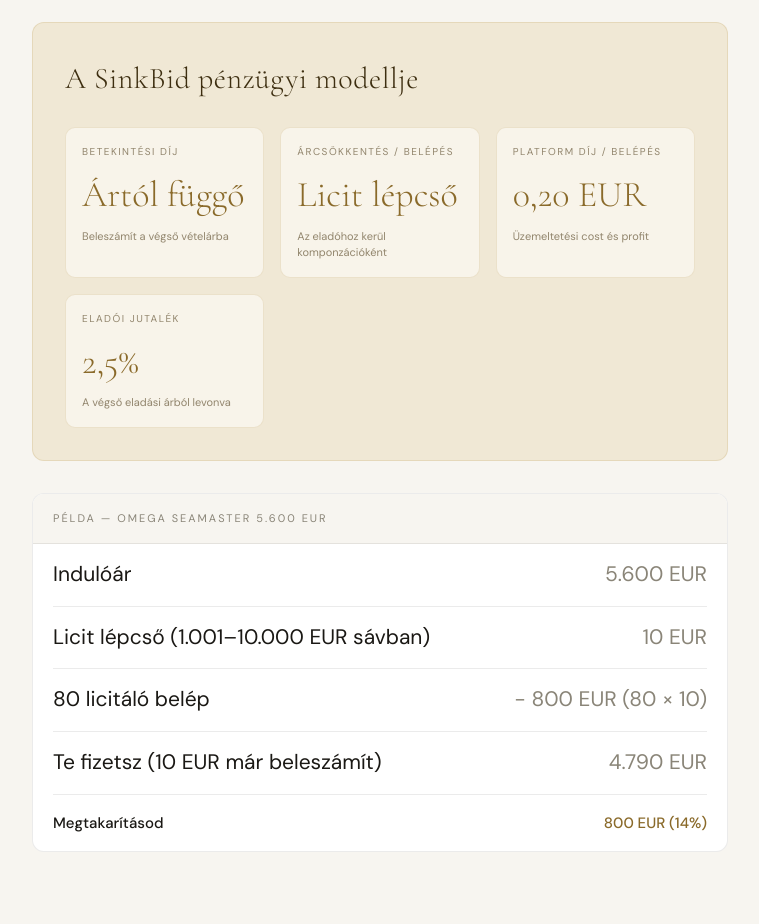
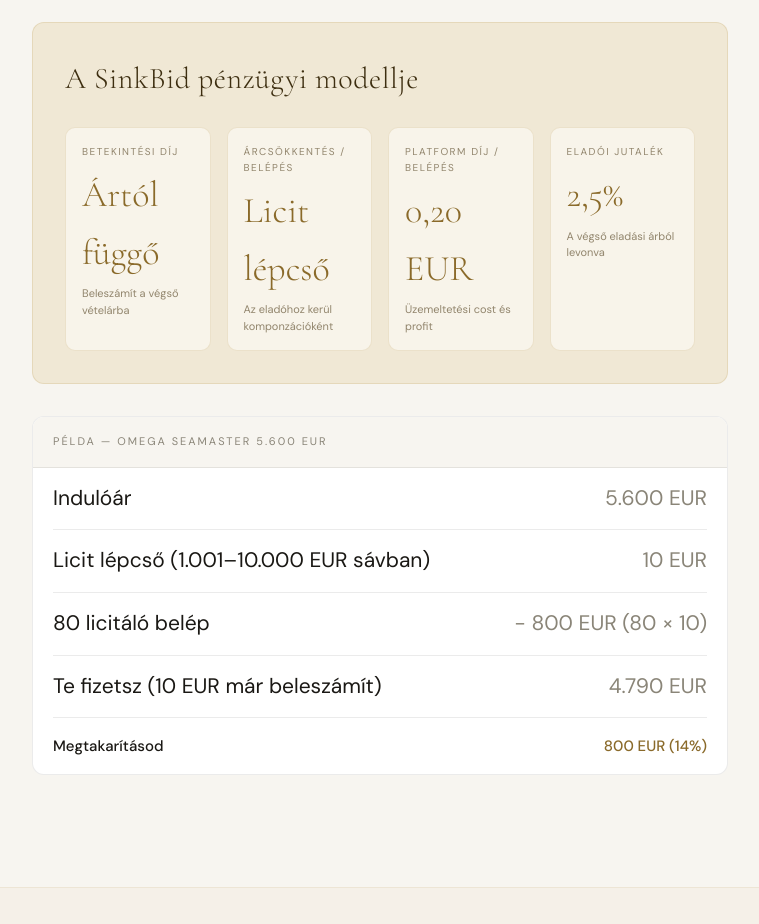
Before and after one commit to istvanlaha/SinkBid, a React (Vite) app: page /how in a window 1280 px wide. Shown: the part 1980-2904 px from the top of the page, without its empty margins (260-1019 px from the left). Built offline with nearby package versions, Linux system fonts and the light colour scheme.

Commit message:
Update HowItWorks.module.css

```diff
--- a/src/pages/HowItWorks.module.css
+++ b/src/pages/HowItWorks.module.css
@@ -123,7 +123,7 @@
 
 .modelGrid {
   display: grid;
-  grid-template-columns: repeat(auto-fit, minmax(160px, 1fr));
+  grid-template-columns: repeat(4, 1fr);
   gap: 1rem;
 }
 
```
